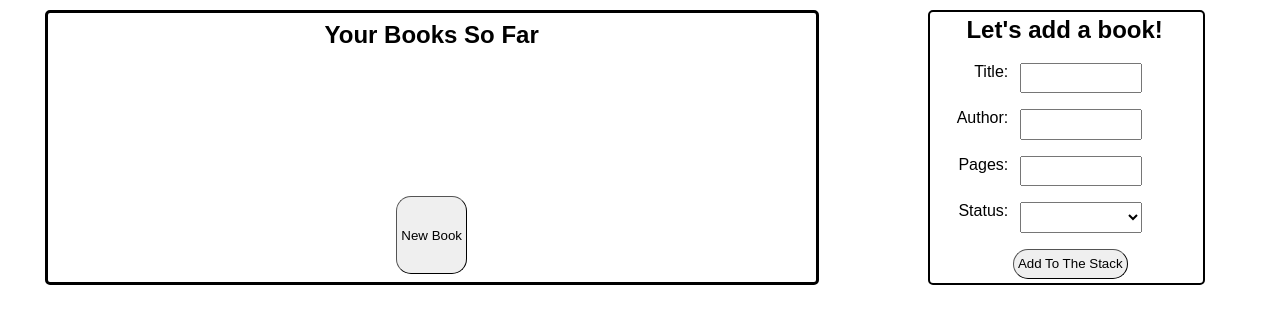
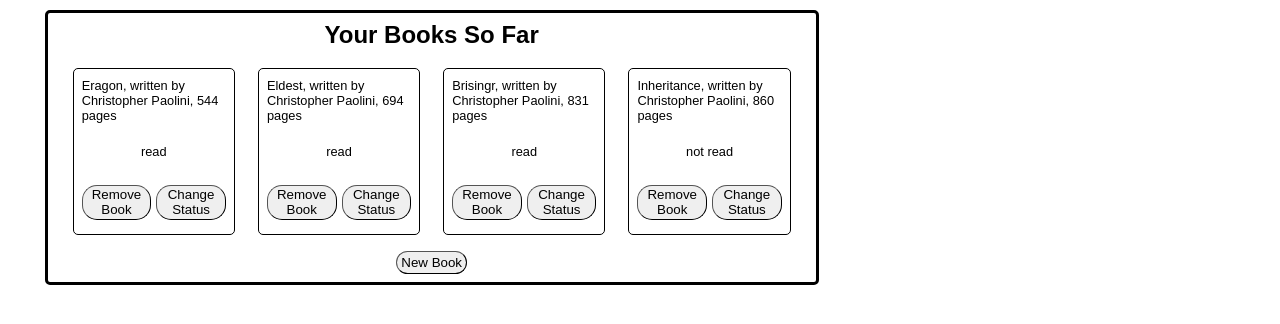
Before and after one commit to ashinard/TOP-Library, a plain HTML site: page index.html in a window 1280 px wide. Drawn offline with Linux system fonts and the light colour scheme.

Commit message:
Add defer to script tag & remove logs from js file

```diff
--- a/index.html
+++ b/index.html
@@ -5,7 +5,7 @@
         <meta name="viewport" content="width=device-width, initial-scale=1.0">
         <title>TOP Library</title>
         <link rel="stylesheet" href="library.css">
-        <script src="library.js"></script>
+        <script src="library.js" defer></script>
     </head>
     <body>
         <div class="books">
--- a/library.js
+++ b/library.js
@@ -133,7 +133,7 @@
 const stories = document.getElementsByClassName("removal");
 const changeButton = document.getElementsByClassName("changeStatus");
 const toTheLog = document.getElementById("backlog");
-form.style.visibility = "collapse";
+form.style.visibility = "hidden";
 displayBooks();
 
 form.addEventListener("submit", function (e){
@@ -144,7 +144,7 @@
   console.log(e.target.readStatus.value);
   addBookToLibrary(e);
   form.reset();
-  form.style.visibility = "collapse";
+  form.style.visibility = "hidden";
 });
 
 for(let i = 0; i < stories.length; i++){
@@ -157,7 +157,7 @@
         library.splice(a, 1);
       }
     }
-   });
+  });
 }
 
 toTheLog.addEventListener("click", e => {
```
